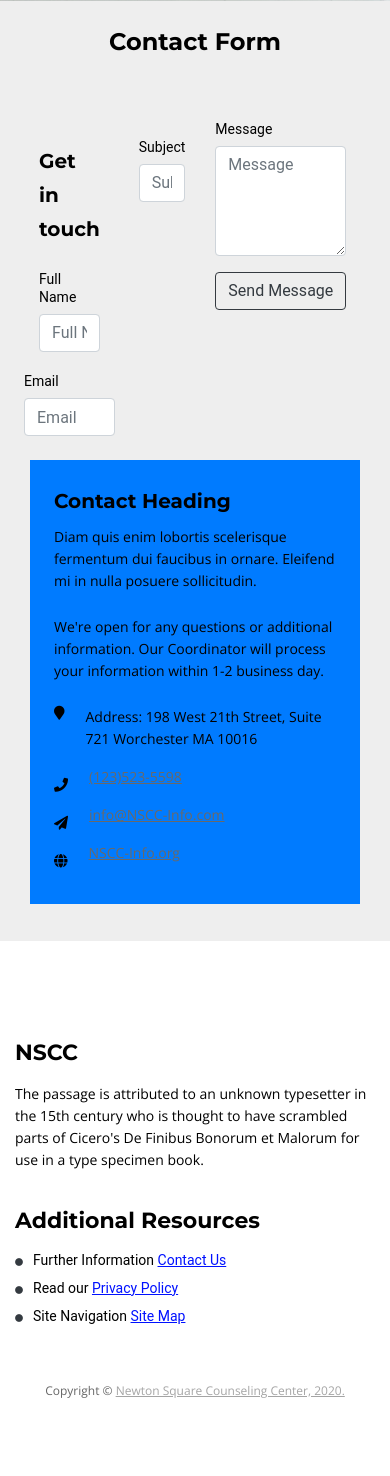
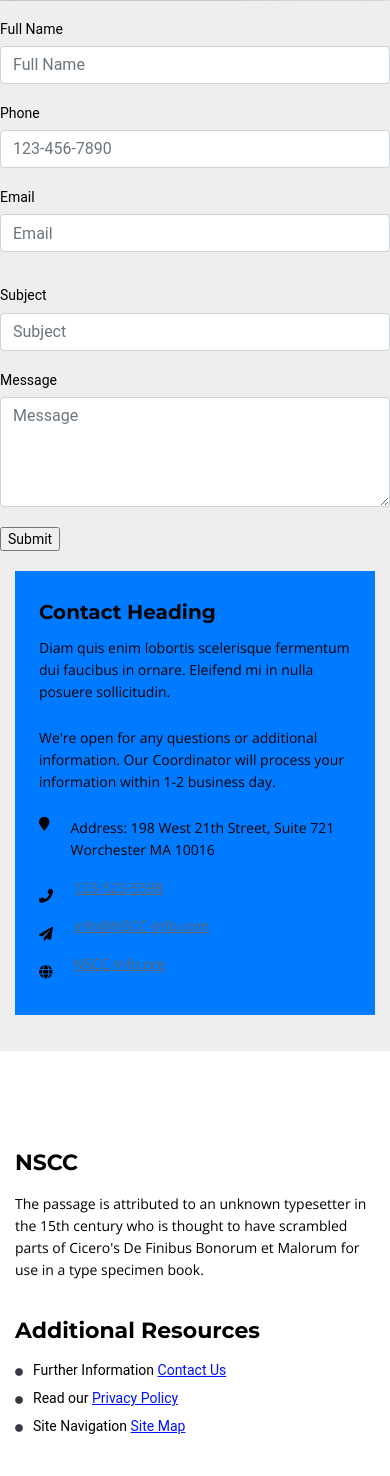
Before and after one commit to d4vid-le/nscc, a PHP site: page /contact.php in a window 390 px wide. Shown: the part 827-2303 px from the top of the page. Before the commit the page ends 2225 px from the top, so only its background shows below. Run offline with PHP 8.4, Linux system fonts and the light colour scheme; data that the repository does not hold is empty.

Commit message:
html <form> section revisions, need to fix the formatting of the responsive divs

```diff
--- a/contact.php
+++ b/contact.php
@@ -286,97 +286,51 @@ Newton Square Counseling Center
         <!-- end of header-content -->
     </header>
     <!-- end of header -->
-    <!-- end of header -->
 
-    <br><!-- contact form content -->
-    <!-- contact form content -->
-    <form name="contact" method="POST" data-netlify="true">
-        <section class="ftco-section">
-            <div class="container">
-                <div class="row justify-content-center">
-                    <div class="col-md-6 text-center mb-5">
-                        <h2 class="heading-section">Contact Form</h2>
-                    </div>
-                </div>
-                <div class="row justify-content-center">
-                    <div class="col-md-12">
-                        <div class="wrapper">
-                            <div class="row no-gutters">
-                                <div class="col-lg-8 col-md-7 order-md-last d-flex align-items-stretch">
-                                    <div class="contact-wrap w-100 p-md-5 p-4">
-                                        <h3 class="mb-4">Get in touch</h3>
-                                        <div id="form-message-warning" class="mb-4">
-                                        </div>
-
-                                        <div id="form-message-success" class="mb-4">
-
-                                        </div>
-
-                                        <!--Contact Form starts-->
-                                        <form method="POST" action=method="POST" id="contactForm" class="contactForm" name="contactForm" action="<?php echo htmlspecialchars($_SERVER["PHP_SELF"]); ?>">
-
+    <br>
+    <!-- contact form starts-->
+    <form id="contactForm" class="contactForm" name="contactForm" action="<?php echo htmlspecialchars($_SERVER["PHP_SELF "]); ?>" method="POST" action="POST">
         <div class="row">
             <div class="col-md-6">
                 <div class="form-group">
-
-                                                        <!--Vistor name-->
+                    <!-- vistor name-->
                     <label class="label" for="name">Full Name</label>
                     <input id="name" class="form-control" type="text" name="name" placeholder="Full Name" required>
-                                                        <p>
-                                                            <?php if (isset($name_error)) echo $name_error; ?></p>
+                    <p><?php if (isset($name_error)) echo $name_error;
+                        ?></p>
                 </div>
             </div>
-
-
-
-                                                <!-- Vistor Emails-->
-                                                <label class="label" for="email">Email</label>
-                                                <input type="email" class="form-control" name="email" id="email" placeholder="Email" required>
-                                                <p><?php if (isset($email_error)) echo $email_error; ?></p>
-
+            <div class="col-md-6">
+                <div class="form-group">
+                    <!--vistor tel-->
+                    <label for="tel" class="label" for="phone">Phone</label><input type="tel" id="tel" class="form-control" name="tel" placeholder="123-456-7890" pattern="[0-9]{3}-[0-9]{3}-[0-9]{4}">
+                    <p><?php if (isset($tel_error)) echo $tel_error;
+                        ?></p>
                 </div>
             </div>
-
             <div class="col-md-12">
-                                        <br>
+                <div class="label">
+                    <!-- vistor emails-->
+                    <label class="label" for="email">Email</label><input type="email" class="form-control" name="email" id="email" placeholder="Email" required>
+                    <p><?php if (isset($email_error)) echo $email_error;
+                        ?></p>
+                </div>
+            </div>
+            <div class="col-md-12"><br>
                 <div class="form-group">
-                                            <!--Vistor Subject-->
-                                            <label for="subject" id="subject" class="label" for="subject">Subject</label>
-                                            <input type="text" id="subject" class="form-control" name="subject" placeholder="Subject" required>
+                    <!--vistor subject-->
+                    <label for="subject" id="subject" class="label" for="subject">Subject</label><input type="text" id="subject" class="form-control" name="subject" placeholder="Subject" required>
                 </div>
             </div>
             <div class="col-md-12">
                 <div class="form-group">
-
-                                            <!--Vistor Message -->
-                                            <label class="label" for="#">Message</label>
-
-                                            <textarea name="message" class="form-control" id="message" cols="30" rows="4" placeholder="Message" required></textarea>
-
-                                            <p><?php if (isset($message_error)) echo $message_error; ?></p>
-                                            <input type="submit" name="submit" value="Send Message" class="btn btn-outline-dark">
-
-                                            <div class="submitting"></div>
-                                            <?php
-                                            if (isset($_POST['submit']) && !isset($name_error) && !isset($subject_error) && !isset($email_error) && !isset($message_error)) {
-                                                $to = 'metapixels@outlook.com'; // edit here
-                                                $body = " Name: $name\n E-mail: $email\n Message:\n $message";
-                                                if (mail($to, $subject, $body)) {
-                                                    echo '<p style="color: green">Message sent</p>';
-                                                } else {
-                                                    echo '<p>Error occurred, please try again later</p>';
-                                                }
-                                            }
-                                            ?>
-
+                    <!--vistor message-->
+                    <label class="label" for="#">Message</label><textarea name="message" class="form-control" id="message" cols="30" rows="4" placeholder="Message" required></textarea>
                 </div>
+                <input type="submit" name="submit" value="Submit">
             </div>
             <div class=" col-md-12">
-                                        <div class="form-group">
-
-
-
-                                        </div>
+                <div class="form-group"></div>
             </div>
         </div>
     </form>
@@ -402,8 +356,9 @@ Newton Square Counseling Center
                     <span class="fa fa-phone"></span>
                 </div>
                 <div class="text pl-3">
-                    <p><span></span> <a href="tel://1234567920">
-                            (123)523-5598</a></p>
+                    <p><span></span>
+                        <a href="tel://1234567920">123-523-5598</a>
+                    </p>
                 </div>
             </div>
             <div class="dbox w-100 d-flex align-items-center">
```
Lines whose indentation alone changed are shown as unchanged.
